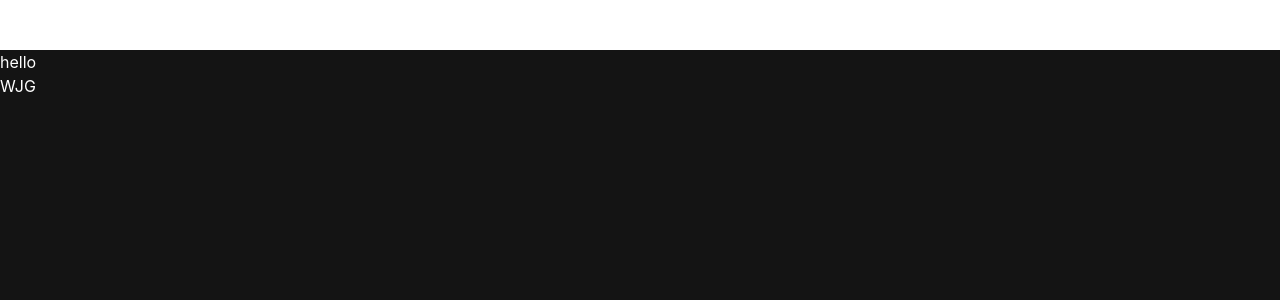
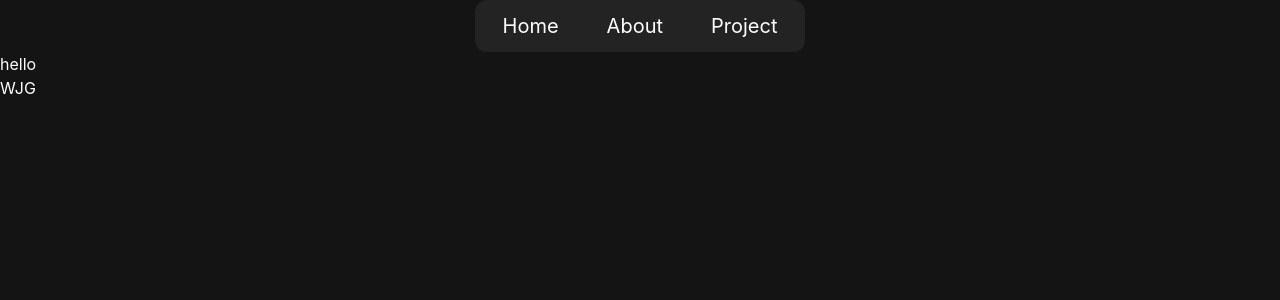
Before and after one commit to dnwnsrb11/WJG-my-portfolio, a Next.js app: page / in a window 1280 px wide. Shown: the top 300 px of the page. Built offline with nearby package versions, Linux system fonts and the light colour scheme.

Commit message:
desing: nav 기본 디자인

```diff
--- a/src/app/layout.tsx
+++ b/src/app/layout.tsx
@@ -35,14 +35,17 @@ export default function RootLayout({
   return (
     <html lang="ko">
       <body>
-        <header>
-          <nav className="bg-white border border-white">
-            <ul>
+        <header className="flex justify-center">
+          <nav className="bg-background rounded-xl">
+            <ul className="flex justify-center gap-12 py-3 px-7 text-xl">
               <li>
                 <Link href="/">Home</Link>
               </li>
               <li>
                 <Link href="/about">About</Link>
+              </li>
+              <li>
+                <Link href="/about">Project</Link>
               </li>
             </ul>
           </nav>
```
